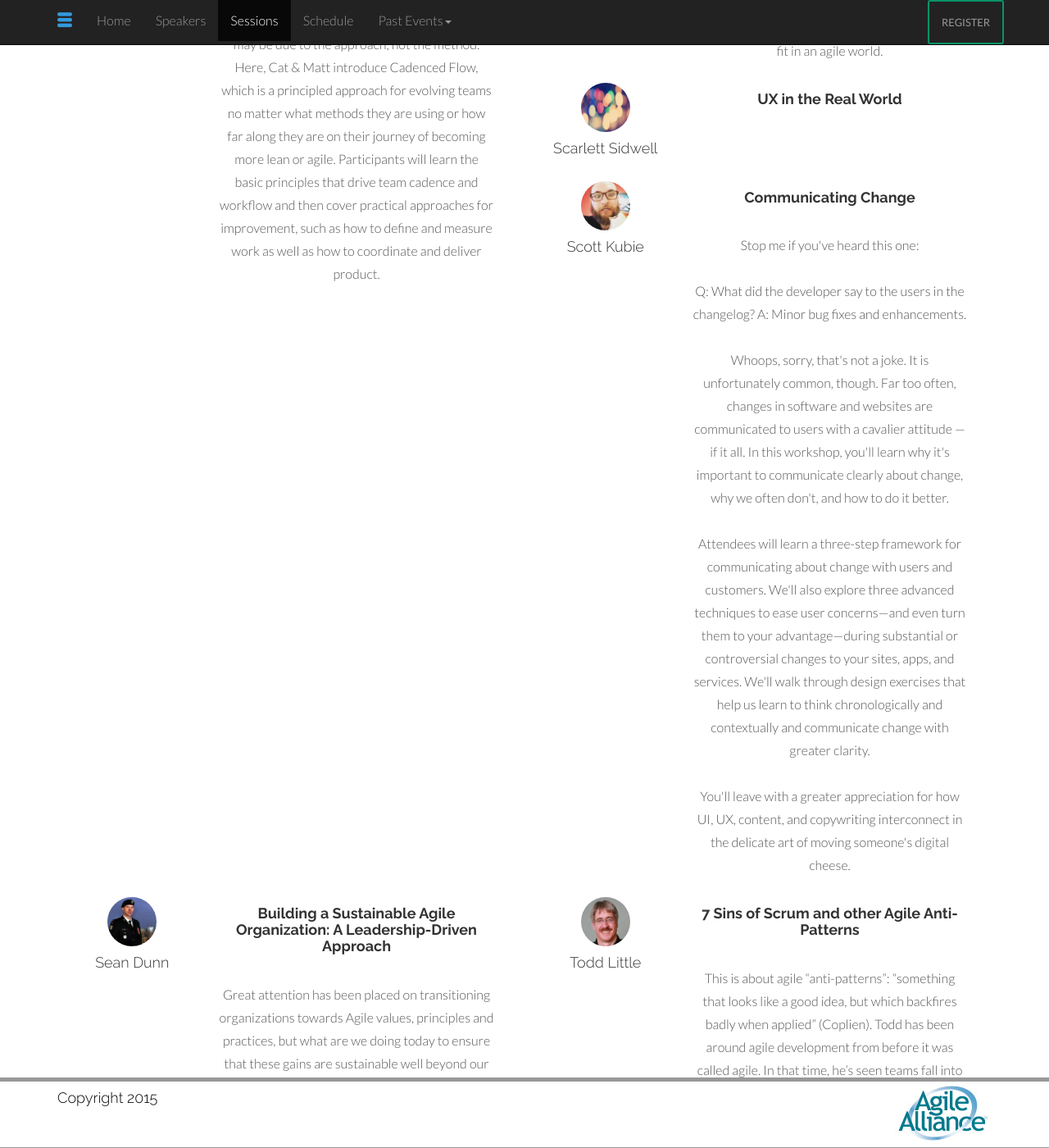
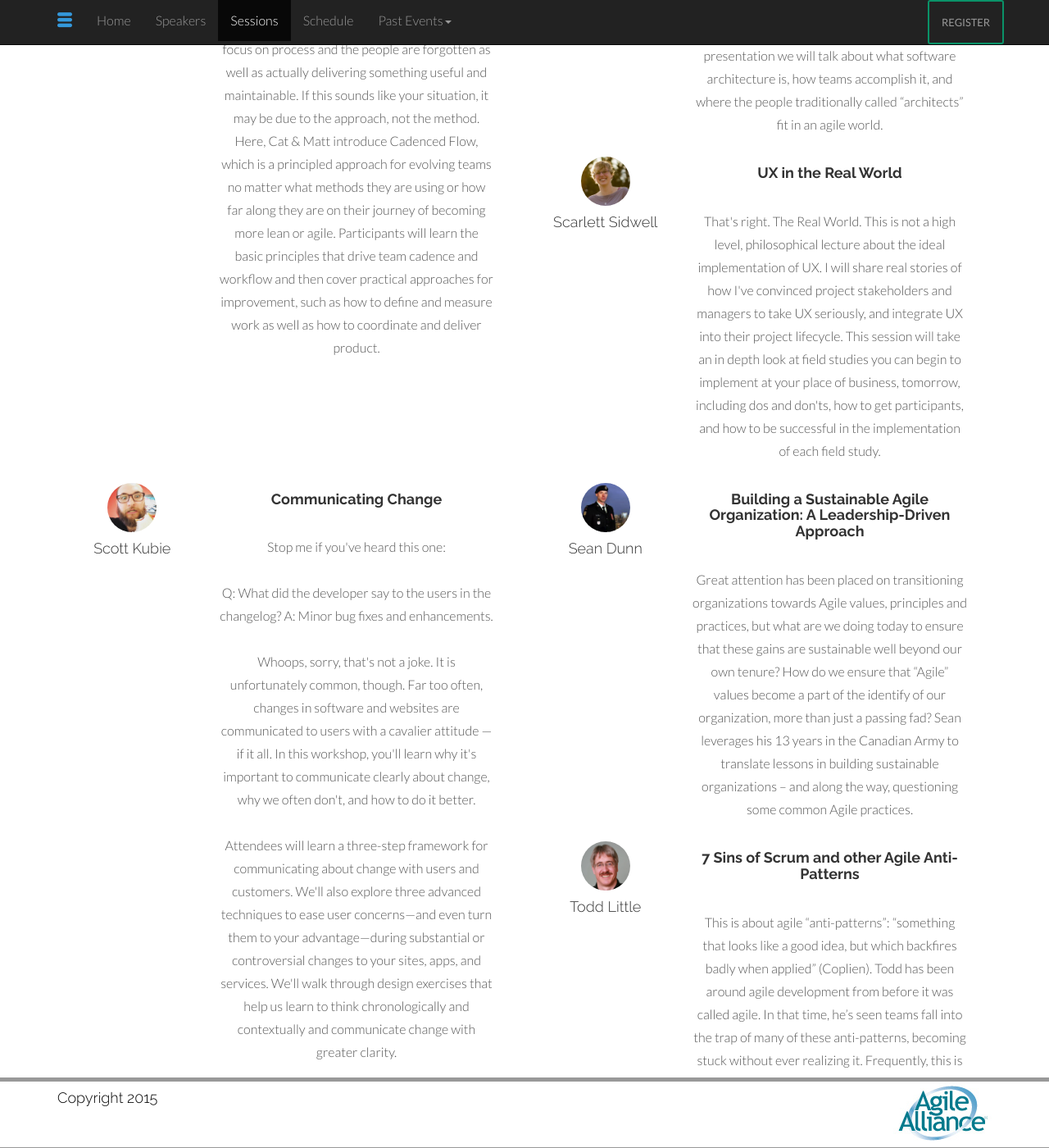
Before and after one commit to agileiowa/dsmagile-web, a Jekyll site: the page built from index.html, in a window 1280 px wide and 1400 px high, scrolled down 9655 px. Shown: the whole window at 82% size. Built offline with Jekyll 4.4.1, drawn with Linux system fonts in a browser that asks for light colours.

Commit message:
update scarlett

```diff
--- a/_data/2015/09/sessions/scarlett-sidwell.yml
+++ b/_data/2015/09/sessions/scarlett-sidwell.yml
@@ -1,11 +1,11 @@
 id: ux
 title: "UX in the Real World"
 abstract: |
-
+    That's right.  The Real World.  This is not a high level, philosophical lecture about the ideal implementation of UX.  I will share real stories of how I've convinced project stakeholders and managers to take UX seriously, and integrate UX into their project lifecycle.  This session will take an in depth look at field studies you can begin to implement at your place of business, tomorrow, including dos and don'ts, how to get participants, and how to be successful in the implementation of each field study.
 speakers:
     - id: scarlett
       name: Scarlett Sidwell
-      image: unknown.jpg
+      image: scarlett-sidwell.jpg
       twitter:
       linkedin:
       bio: |
--- a/assets/css/main.css
+++ b/assets/css/main.css
@@ -105,6 +105,7 @@ body {
 .row {
 margin-right: 0px;
 margin-left: -15px;
+padding-bottom: 90px;
 }
 
 .modal-header {
```
Also changed, not shown: assets/img/speakers/scarlett-sidwell.jpg (added).
